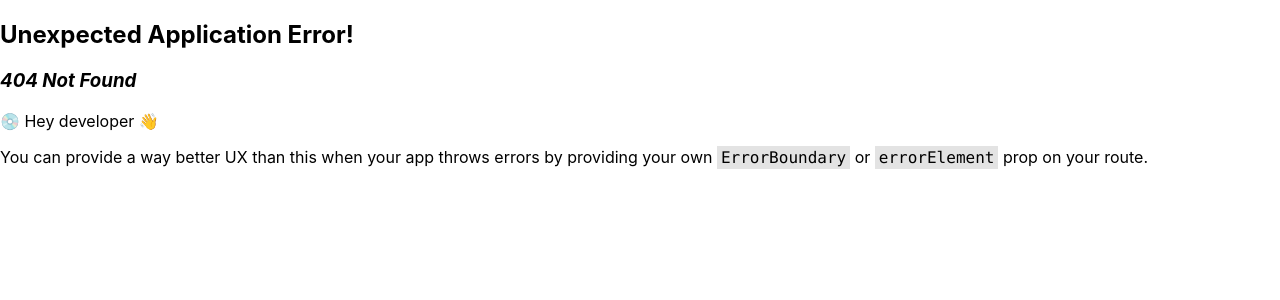
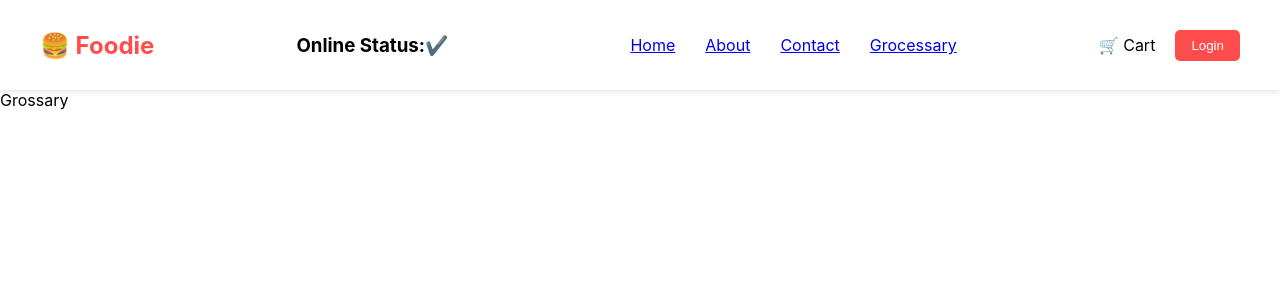
Before and after one commit to vinay-chindam/namaste-react2, a React (Create React App) app: page /grossary in a window 1280 px wide. Before the commit this address had no page. Shown: the top 300 px of the page. Built offline with nearby package versions, Linux system fonts and the light colour scheme.

Commit message:
implemented lazy loading

```diff
--- a/src/Router/router.js
+++ b/src/Router/router.js
@@ -1,4 +1,5 @@
 import { createBrowserRouter } from "react-router-dom";
+import { lazy,Suspense } from "react";
 import Layout from "../components/Layout";
 import Home from "../components/Home";
 import About from "../components/About";
@@ -7,8 +8,10 @@ import Other from "../components/Other";
 import Dashboard from "../components/Dashboard";
 import Profile from "../components/Profile";
 import Settings from "../components/Settings";
-import RestaurantMenu from "../components/RestaurantMenu"
+import RestaurantMenu from "../components/RestaurantMenu";
+import Shimmer from "../components/Shimmer";
 
+const Grossary = lazy(() =>import("../components/Grossary"));
 const router = createBrowserRouter([
   {
     path: "/",
@@ -16,23 +19,31 @@ const router = createBrowserRouter([
     children: [
       {
         index: true,
-        element: <Home />
+        element: <Home />,
       },
       {
         path: "restaurant/:resId",
-        element: <RestaurantMenu/>
+        element: <RestaurantMenu />,
       },
       {
         path: "about",
-        element: <About />
+        element: <About />,
       },
       {
         path: "contact",
-        element: <Contact />
+        element: <Contact />,
+      },
+      {
+        path: "grossary",
+        element:
+          <Suspense fallback={<Shimmer/>}>
+            <Grossary />
+          </Suspense>
+        ,
       },
       {
         path: "other",
-        element: <Other />
+        element: <Other />,
       },
       {
         path: "dashboard",
@@ -40,16 +51,16 @@ const router = createBrowserRouter([
         children: [
           {
             index: true,
-            element: <Profile />
+            element: <Profile />,
           },
           {
             path: "settings",
-            element: <Settings />
-          }
-        ]
-      }
-    ]
-  }
+            element: <Settings />,
+          },
+        ],
+      },
+    ],
+  },
 ]);
 
 export default router;
--- /dev/null
+++ b/src/components/Grossary.js
@@ -0,0 +1,14 @@
+import React from 'react'
+
+function Grossary() {
+  return (
+
+    <>
+    <div>Grossary</div>
+    {console.log("Grossary component loaded")}
+    </>
+
+  )
+}
+
+export default Grossary
--- a/src/components/Navbar.js
+++ b/src/components/Navbar.js
@@ -24,6 +24,7 @@ function Navbar() {
         <Link to={"/"}>Home</Link>
         <Link path="/about" to={"/about"}>About</Link>
         <Link  to={"/contact"}>Contact</Link>
+        <Link  to={"/grossary"}>Grocessary</Link>
       </ul>
 
       <div className="nav-right">
```
